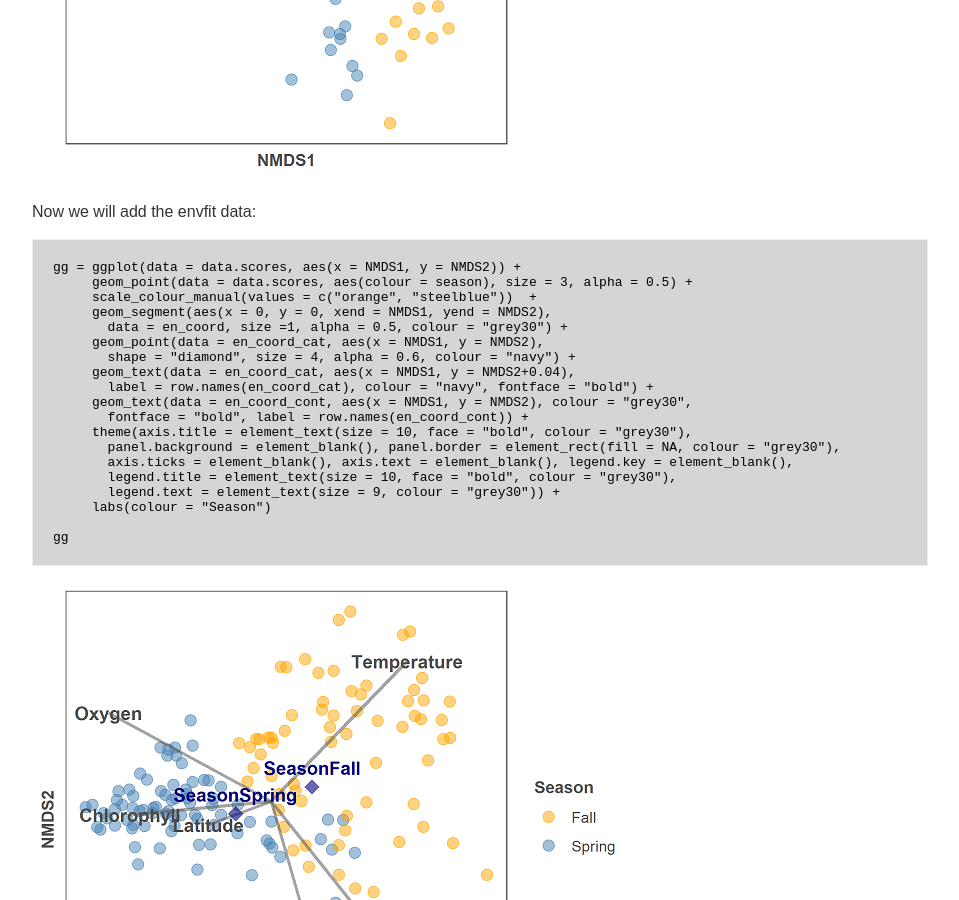
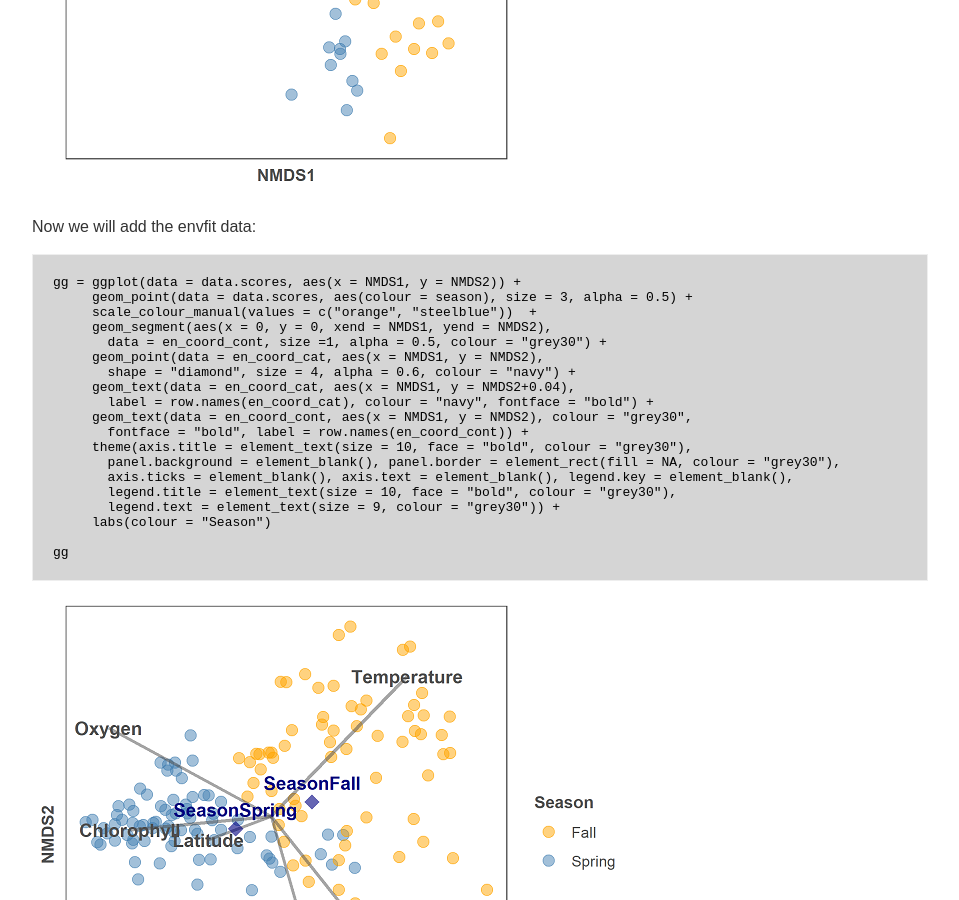
Before and after one commit to jkzorz/jkzorz.github.io, a Jekyll site: the page built from _posts/2020-04-04-NMDS-extras.md, in a window 1280 px wide and 900 px high, scrolled down 4439 px. Shown: the whole window, without its empty margins (160-1119 px from the left). Built offline with Jekyll 4.4.1, drawn with Linux system fonts in a browser that asks for light colours; some of the changed text lies outside the part shown.

Commit message:
Update 2020-04-04-NMDS-extras.md

```diff
--- a/_posts/2020-04-04-NMDS-extras.md
+++ b/_posts/2020-04-04-NMDS-extras.md
@@ -165,7 +166,7 @@ gg = ggplot(data = data.scores, aes(x = NMDS1, y = NMDS2)) +
      geom_point(data = data.scores, aes(colour = season), size = 3, alpha = 0.5) +
      scale_colour_manual(values = c("orange", "steelblue"))  +
      geom_segment(aes(x = 0, y = 0, xend = NMDS1, yend = NMDS2),
-       data = en_coord, size =1, alpha = 0.5, colour = "grey30") +
+       data = en_coord_cont, size =1, alpha = 0.5, colour = "grey30") +
      geom_point(data = en_coord_cat, aes(x = NMDS1, y = NMDS2),
        shape = "diamond", size = 4, alpha = 0.6, colour = "navy") +
      geom_text(data = en_coord_cat, aes(x = NMDS1, y = NMDS2+0.04),
```
Also changed, not shown: other parts of _posts/2020-04-04-NMDS-extras.md (+2 -1 lines).
